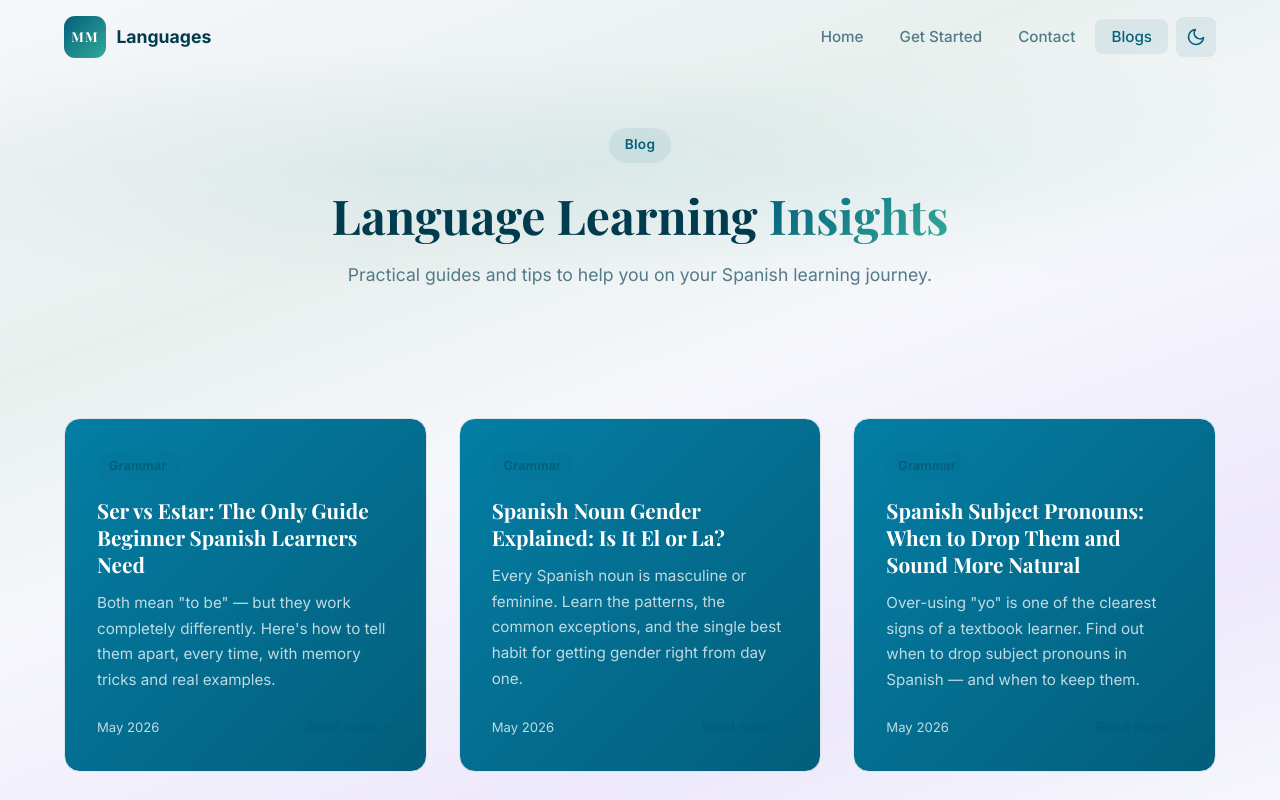
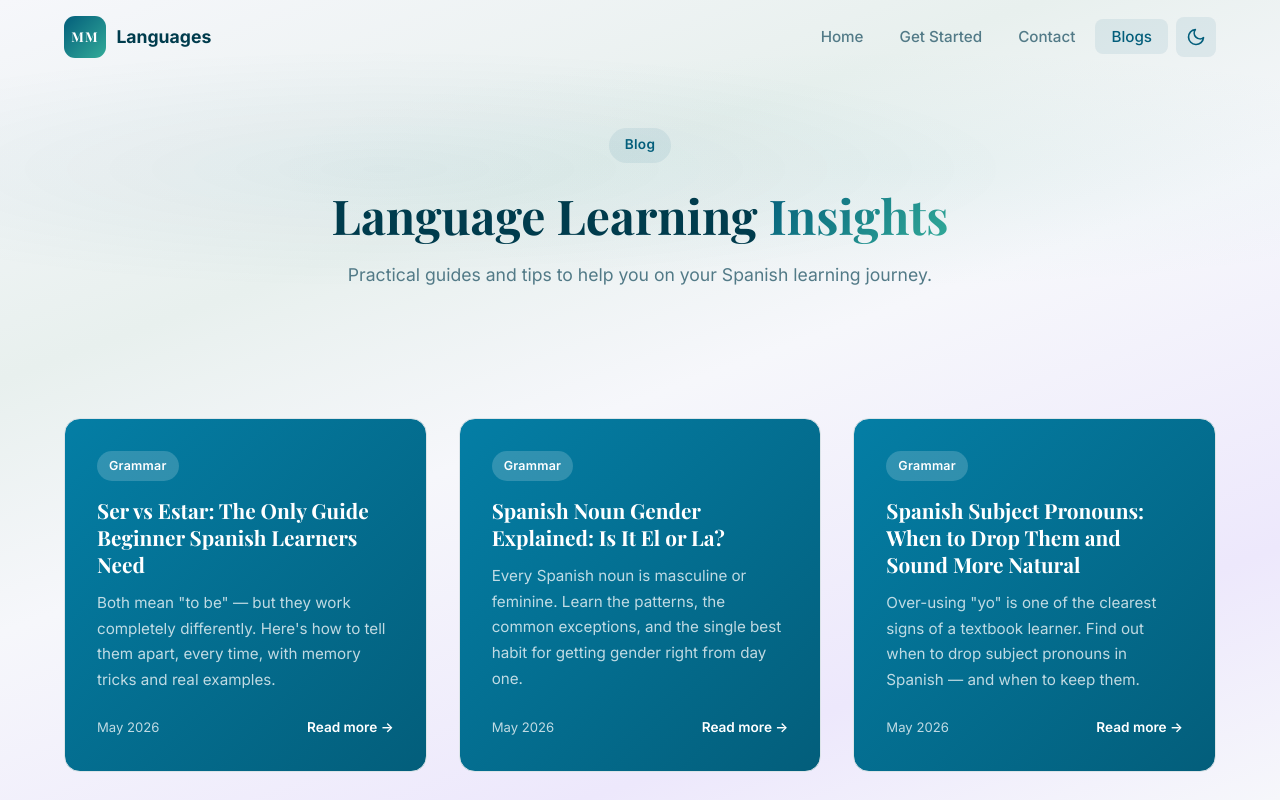
Before and after one commit to mikemasterslang/mike-masters-languages, a React (Vite) app: page /blogs in a window 1280 px wide. Shown: the top 800 px of the page. Built offline with nearby package versions, Linux system fonts and the light colour scheme; no server answers.

Commit message:
Fix text contrast on blog cards and table rows

```diff
--- a/src/pages/BlogPost.css
+++ b/src/pages/BlogPost.css
@@ -186,7 +186,7 @@
 }
 
 .blog-table tr:nth-child(even) td {
-  background: var(--card-bg);
+  background: rgba(3, 94, 123, 0.05);
 }
 
 .blog-table td strong {
--- a/src/pages/Blogs.css
+++ b/src/pages/Blogs.css
@@ -25,8 +25,8 @@
   display: inline-block;
   padding: 0.3rem 0.75rem;
   border-radius: 2rem;
-  background: var(--primary-light);
-  color: var(--primary);
+  background: rgba(255, 255, 255, 0.18);
+  color: #fff;
   font-size: 0.78rem;
   font-weight: 600;
   margin-bottom: 1rem;
@@ -61,7 +61,7 @@
 .blog-read-more {
   font-size: 0.85rem;
   font-weight: 600;
-  color: var(--primary);
+  color: var(--card-text);
 }
 
 @media (max-width: 1024px) {
```
